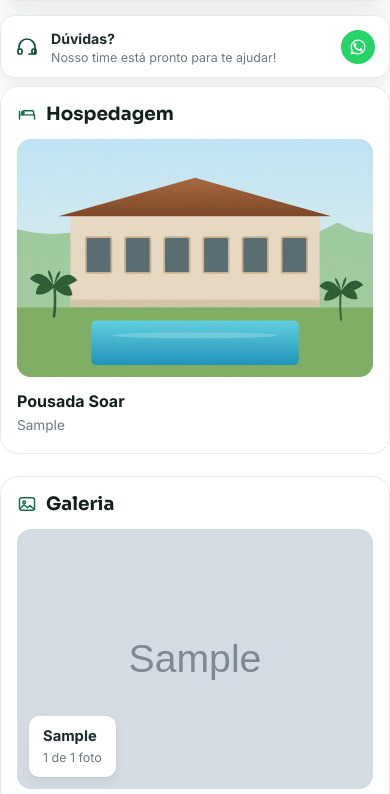
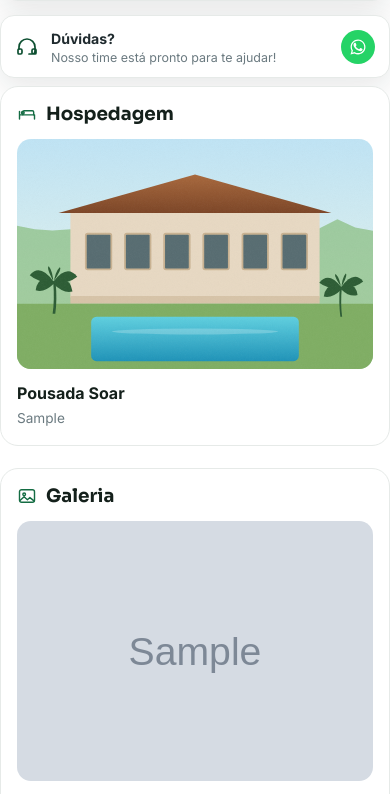
Before and after one commit to gustavoeguchi06-sys/Soar-Viagem, a Django app: a page that uses templates/destinations/detalhe.html in a window 390 px wide. Shown: the part 1634-2428 px from the top of the page. Run offline with Django 5.2, Linux system fonts and the light colour scheme; tables that the repository leaves empty hold one stand-in row (values such as "Sample post"); grey boxes marked "Sample" are stand-in pictures; data that the repository does not hold is empty; parts of the project's set-up code (start-up, migrations or seed data) failed here and were passed over.

Commit message:
Galeria do mesmo tamanho e no mesmo desenho da hospedagem
Os dois quadros agora têm a mesma altura fixa (288px), com a foto grande à
esquerda e as miniaturas dividindo essa altura em linhas iguais. Antes a
altura vinha da foto: uma foto em pé deixava a hospedagem alta, com buraco
entre as miniaturas, e a galeria ficava menor ao lado. O nome da foto da
galeria saiu de cima da imagem e foi para baixo, como o nome do hotel.
No celular continua uma coluna: foto em cima e miniaturas embaixo.

Co-Authored-By: Claude Opus 5.5 <noreply@anthropic.com>
Claude-Session: https://claude.ai/code/session_01J5jGqGRHQKEabgBHrAMdWm

```diff
--- a/static/css/viagem.css
+++ b/static/css/viagem.css
@@ -419,6 +419,18 @@ body.pagina-viagem {
 .gal__mais { position: absolute; inset: 0; display: grid; place-items: center; background: rgba(9, 18, 14, .55);
              color: #fff; font-weight: 700; font-size: 1.05rem; }
 
+/* Hospedagem e galeria do mesmo tamanho, lado a lado. Antes a altura vinha da
+   foto (uma foto em pé deixava o quadro alto e as miniaturas soltas, com
+   buraco entre elas); agora o quadro tem altura fixa e as miniaturas dividem
+   essa altura em linhas iguais. */
+.duo { --duo-foto: 288px; }
+.hosp-galeria, .gal { height: var(--duo-foto); grid-template-rows: minmax(0, 1fr); }
+.hosp-principal, .gal__principal { height: 100%; min-height: 0; }
+.hosp-principal img, .gal__principal img { height: 100%; min-height: 0; max-height: none; }
+.hosp-mini, .gal__mini { height: 100%; grid-auto-rows: minmax(0, 1fr); }
+.hosp-mini button, .gal__mini button { height: 100%; }
+.hosp-mini img, .gal__mini img { height: 100%; }
+
 .comodidades { display: flex; flex-wrap: wrap; gap: 22px; margin-top: 14px; padding-top: 4px; }
 .comodidade { display: flex; align-items: center; gap: 8px; font-size: .84rem; color: var(--tinta-suave); }
 .comodidade .ic { width: 17px; height: 17px; color: var(--preto); }
@@ -573,6 +585,10 @@ body.pagina-viagem {
 @media (max-width: 900px) {
     .destaques { grid-template-columns: 1fr 1fr; }
     .hosp-galeria, .gal { grid-template-columns: 1fr; }
+    /* uma coluna: foto em cima, miniaturas embaixo, cada parte com a sua altura */
+    .hosp-galeria, .gal { height: auto; grid-template-rows: none; }
+    .hosp-principal, .gal__principal { height: 230px; }
+    .hosp-mini, .gal__mini { height: auto; grid-auto-rows: auto; }
     .hosp-mini img, .gal__mini img { height: 92px; }
     .rodape__grade { grid-template-columns: minmax(0, 1fr) minmax(0, 1fr); gap: 24px; }
     .galeria-grade img { height: 140px; }
--- a/templates/destinations/detalhe.html
+++ b/templates/destinations/detalhe.html
@@ -516,8 +516,8 @@
                 Galeria
             </h3>
             {% if viagem.album %}
-            {% comment %}Mesmo desenho da hospedagem: foto grande com setas e legenda, e
-            até 4 miniaturas ao lado. Clicar na foto grande abre o carrossel
+            {% comment %}Mesmo desenho e mesmo tamanho da hospedagem: foto grande com
+            setas, até 4 miniaturas ao lado e o nome da foto embaixo, sem tarja por cima. Clicar na foto grande abre o carrossel
             (static/js/viagem.js); sem JavaScript, o link abre a foto sozinha.
             Todas as fotos ficam na .galeria-grade, que é a lista do carrossel.{% endcomment %}
             {% with primeira=viagem.album.0 total=viagem.album|length %}
@@ -534,10 +534,6 @@
                         <svg class="ic" viewBox="0 0 24 24"><use href="#ic-dir"></use></svg>
                     </button>
                     {% endif %}
-                    <div class="hosp-legenda">
-                        <b id="galLegenda">{{ primeira.legenda }}</b>
-                        <small><span id="galNumero">1</span> de {{ total }} foto{{ total|pluralize }}</small>
-                    </div>
                 </div>
                 {% if total > 1 %}
                 <div class="gal__mini">
@@ -549,6 +545,10 @@
                     {% endfor %}
                 </div>
                 {% endif %}
+            </div>
+            <div class="hosp-info">
+                <b id="galLegenda">{{ primeira.legenda }}</b>
+                <small><span id="galNumero">1</span> de {{ total }} foto{{ total|pluralize }}</small>
             </div>
             {% endwith %}
             <div class="galeria-grade" hidden>
```
